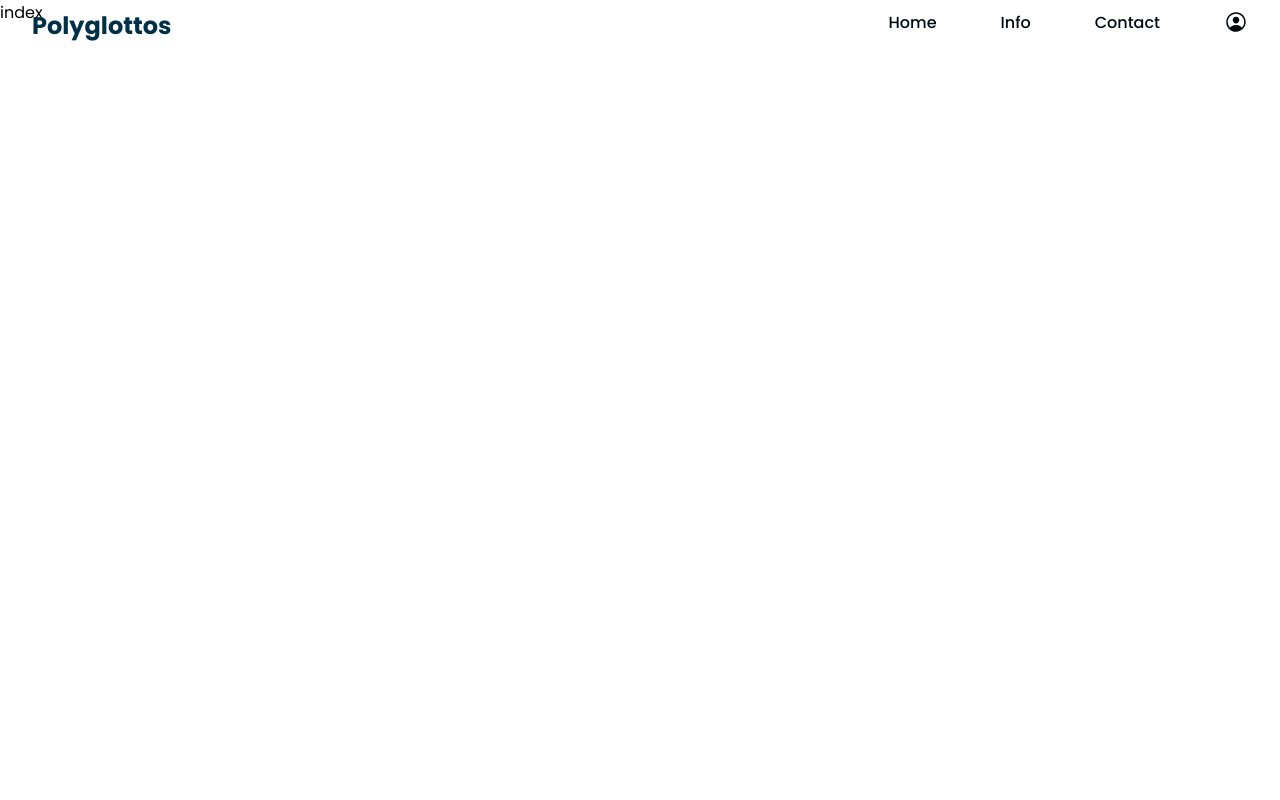
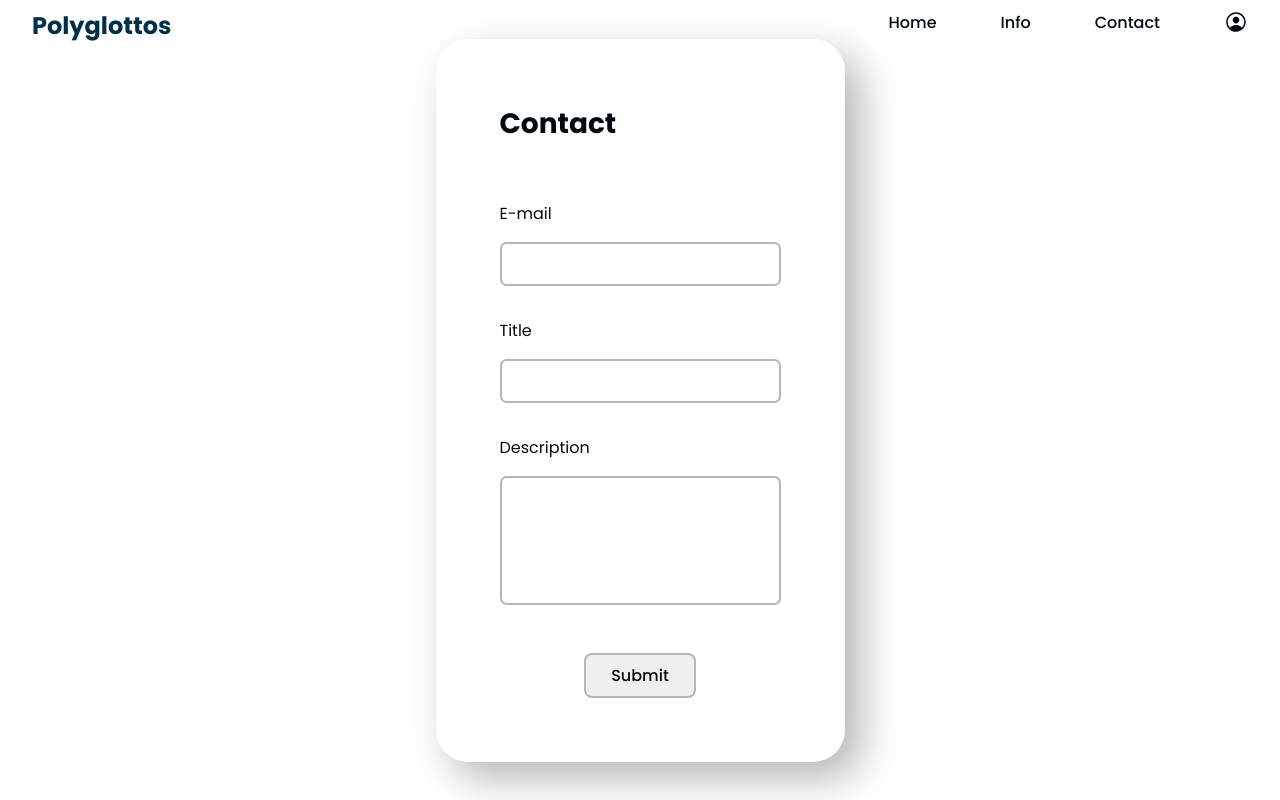
Before and after one commit to jakub-marciniak/Polyglottos, a React (Create React App) app: page /contact in a window 1280 px wide. Built offline with nearby package versions, Linux system fonts and the light colour scheme.

Commit message:
Initial commit

```diff
--- /dev/null
+++ b/src/components/Contact/index.css
@@ -0,0 +1,93 @@
+#contact {
+  width: 100%;
+  height: 100vh;
+  display: flex;
+  flex-direction: column;
+  align-items: center;
+  justify-content: center;
+}
+#contact div {
+  min-width: 30%;
+  padding: 4em;
+  background-color: var(--light-white);
+  border-radius: 2em;
+  box-shadow: 1em 1em 2.5em var(--grey), -1em -1em 2.5em var(--white);
+}
+#contact h2 {
+  margin-bottom: 2em;
+  color: var(--black);
+  font-size: 1.75em;
+  font-weight: 700;
+}
+#contact form {
+  display: grid;
+  grid-template-columns: 1fr;
+  grid-template-rows: repeat(2, 1fr) 2fr 0.5fr;
+  gap: 2em;
+  grid-template-areas:
+    'email'
+    'password'
+    'description'
+    'submit';
+  color: var(--black);
+  font-size: 1em;
+  font-weight: 500;
+}
+#contact form label {
+  display: flex;
+  flex-direction: column;
+}
+#contact form label span {
+  margin-bottom: 1em;
+}
+#contact form label input,
+#contact form label textarea {
+  padding: 0.75em;
+  border-radius: 0.5em;
+  border: 0.15em solid var(--grey);
+  transition: border-color 300ms ease;
+}
+#contact form label textarea {
+  resize: none;
+  height: 100%;
+}
+#contact form label input:hover,
+#contact form label input:focus,
+#contact form label textarea:hover,
+#contact form label textarea:focus {
+  border-color: var(--black);
+}
+#contact form > input {
+  width: 40%;
+  margin-top: 1em;
+  padding: 0.5em;
+  border-radius: 0.5em;
+  border: 0.15em solid var(--grey);
+  color: var(--black);
+  font-size: 1em;
+  font-weight: 500;
+  transition: border-color 300ms ease;
+}
+#contact form > input:hover,
+#contact form > input:focus {
+  border-color: var(--black);
+  cursor: pointer;
+}
+#contact .email {
+  grid-area: email;
+}
+#contact .password {
+  grid-area: password;
+}
+#contact .description {
+  grid-area: description;
+}
+#contact .submit {
+  grid-area: submit;
+  justify-self: center;
+}
+#contact span {
+  color: var(--black);
+  font-size: 1em;
+  font-weight: 400;
+}
--- a/src/components/Contact/index.js
+++ b/src/components/Contact/index.js
@@ -1,9 +1,72 @@
-import React from 'react';
+import React, { useState } from 'react';
+import '../../index.css';
+import './index.css';
 
 const Contact = () => {
+  const [question, setQuestion] = useState({
+    email: '',
+    title: '',
+    description: '',
+  });
+
+  // const user = localStorage.getItem('user')
+  //   ? JSON.parse(localStorage.getItem('user'))
+  //   : undefined;
+
+  // if (user) {
+  //   setQuestion.email(user.email);
+  // }
+
+  function onSubmit(event) {
+    event.preventDefault();
+    localStorage.setItem('question', JSON.stringify(question));
+    alert('Question has been sent');
+    window.location.reload();
+  }
+
+  function handleChange(event) {
+    setQuestion((previousData) => ({
+      ...previousData,
+      [event.target.name]: event.target.value,
+    }));
+  }
+
   return (
     <>
-      <p>index</p>
+      <main id="contact">
+        <div>
+          <h2>Contact</h2>
+          <form onSubmit={onSubmit}>
+            <label className="email">
+              <span>E-mail</span>
+              <input
+                type="email"
+                name="email"
+                value={question.email}
+                onChange={handleChange}
+              />
+            </label>
+            <label className="title">
+              <span>Title</span>
+              <input
+                type="title"
+                name="title"
+                value={question.title}
+                onChange={handleChange}
+              />
+            </label>
+            <label className="description">
+              <span>Description</span>
+              <textarea
+                name="description"
+                value={question.description}
+                onChange={handleChange}
+              ></textarea>
+            </label>
+            <input className="submit" type="submit" value="Submit" />
+          </form>
+        </div>
+      </main>
     </>
   );
 };
--- a/src/components/Info/index.css
+++ b/src/components/Info/index.css
@@ -13,9 +13,20 @@
   margin-top: 4em;
   display: grid;
   grid-template-columns: repeat(2, 1fr);
-  grid-template-rows: repeat(1, 1fr);
+  grid-template-rows: repeat(2, 1fr);
   gap: 8em;
-  grid-template-areas: 's1 s2';
+  grid-template-areas:
+    's1 s3'
+    's2 s3';
+}
+#info .s1 {
+  grid-area: s1;
+}
+#info .s2 {
+  grid-area: s2;
+}
+#info .s3 {
+  grid-area: s3;
 }
 #info section {
   margin-bottom: 6em;
@@ -47,8 +58,8 @@
   list-style: none;
 }
 #info .s1 li,
-#info .s2 li {
-  max-width: 20vw;
+#info .s2 li,
+#info .s3 p {
   margin: 0.5em 0.75em;
   padding: 0.5em 0.75em;
   color: var(--black);
--- a/src/components/Info/index.js
+++ b/src/components/Info/index.js
@@ -23,6 +23,13 @@ const Info = () => {
               <li>travellers</li>
             </ul>
           </section>
+          <section className="s3">
+            <p>
+              Listen-and-repeat playlists – no time through a busy day? Repeat
+              while driving a car or sitting in a public transport. Our native
+              speakers will let you learn perfect pronunciation.
+            </p>
+          </section>
         </div>
       </main>
     </>
--- a/src/components/Login/index.js
+++ b/src/components/Login/index.js
@@ -37,7 +37,7 @@ const Login = (users) => {
               <input
                 type="email"
                 name="email"
-                value={setUser.email}
+                value={user.email}
                 onChange={handleChange}
               />
             </label>
@@ -46,7 +46,7 @@ const Login = (users) => {
               <input
                 type="password"
                 name="password"
-                value={setUser.password}
+                value={user.password}
                 onChange={handleChange}
               />
             </label>
--- a/src/components/Nav/index.css
+++ b/src/components/Nav/index.css
@@ -1,6 +1,7 @@
 #nav {
   width: 100%;
   position: fixed;
+  z-index: 2;
   display: flex;
   flex-direction: row;
   align-items: center;
--- a/src/components/Register/index.js
+++ b/src/components/Register/index.js
@@ -14,7 +14,6 @@ const Register = () => {
     event.preventDefault();
     localStorage.setItem('user', JSON.stringify(user));
     alert('User has been regisered');
-    console.log(window.location.pathname);
     window.location.reload();
   }
 
@@ -36,7 +35,7 @@ const Register = () => {
               <input
                 type="firstName"
                 name="firstName"
-                value={setUser.firstName}
+                value={user.firstName}
                 onChange={handleChange}
               />
             </label>
@@ -45,7 +44,7 @@ const Register = () => {
               <input
                 type="lastName"
                 name="lastName"
-                value={setUser.lastName}
+                value={user.lastName}
                 onChange={handleChange}
               />
             </label>
@@ -54,7 +53,7 @@ const Register = () => {
               <input
                 type="email"
                 name="email"
-                value={setUser.email}
+                value={user.email}
                 onChange={handleChange}
               />
             </label>
@@ -63,7 +62,7 @@ const Register = () => {
               <input
                 type="password"
                 name="password"
-                value={setUser.password}
+                value={user.password}
                 onChange={handleChange}
               />
             </label>
```
